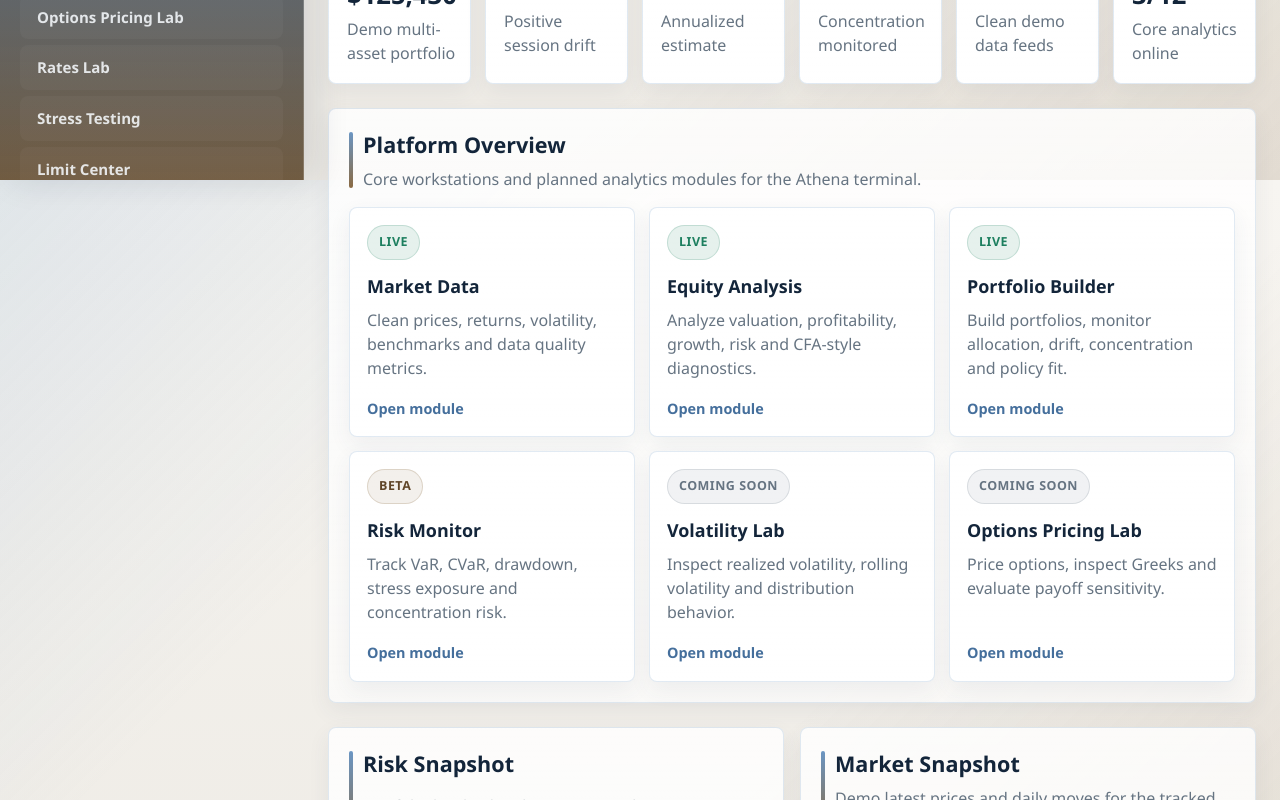
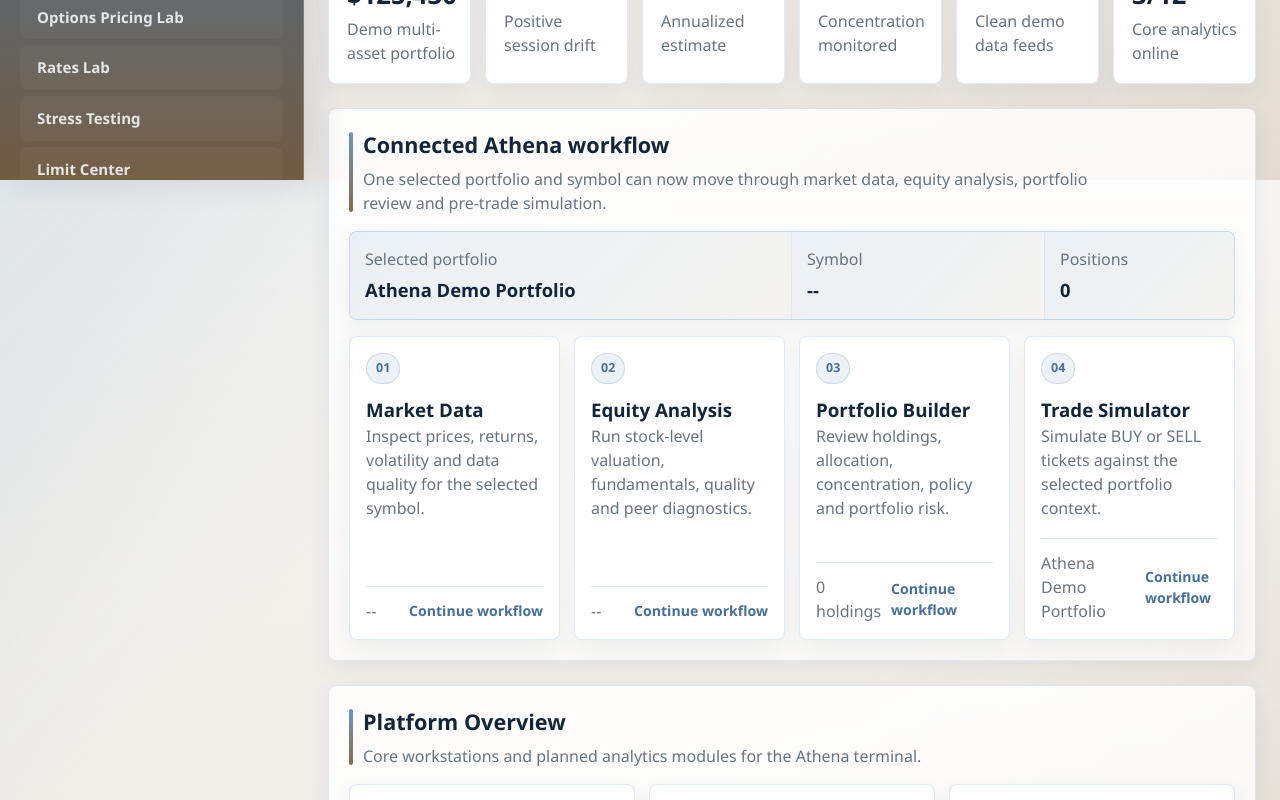
Before and after one commit to avertyChristopher/athena-ai-risk-terminal, a React (Vite) app in the folder frontend/: page / in a window 1280 px wide. Shown: the part 620-1420 px from the top of the page. Built offline with nearby package versions, Linux system fonts and the light colour scheme; no server answers.

Commit message:
feat(dashboard): show connected four-module Athena workflow

```diff
--- a/frontend/src/features/dashboard/pages/DashboardPage.tsx
+++ b/frontend/src/features/dashboard/pages/DashboardPage.tsx
@@ -3,6 +3,7 @@
 
 import { MoneyValue } from "../../../components/finance/MoneyValue";
 import { PercentValue } from "../../../components/finance/PercentValue";
+import { usePortfolioContext } from "../../../context/PortfolioContext";
 import { useHealth } from "../../../hooks/useHealth";
 import { useTranslation } from "../../../hooks/useTranslation";
 
@@ -18,6 +19,13 @@
   description: string;
   status: "Live" | "Demo" | "Beta" | "Coming Soon";
   path: string;
+};
+
+type WorkflowModule = {
+  name: string;
+  description: string;
+  path: string;
+  meta: string;
 };
 
 const kpis: Kpi[] = [
@@ -125,6 +133,12 @@
 
 export function DashboardPage() {
   const { t } = useTranslation();
+  const {
+    holdings,
+    selectedHolding,
+    selectedPortfolioName,
+    selectedSymbol,
+  } = usePortfolioContext();
   const healthQuery = useHealth();
   const isConnected = !healthQuery.isError;
   const statusLabel = healthQuery.isLoading
@@ -132,6 +146,35 @@
     : isConnected
       ? "API Connected"
       : "Demo Data Online";
+  const workflowPortfolioName =
+    selectedPortfolioName || "Athena Demo Portfolio";
+  const workflowSymbol = selectedSymbol || selectedHolding?.symbol || "--";
+  const workflowModules: WorkflowModule[] = [
+    {
+      name: "Market Data",
+      description: "Inspect prices, returns, volatility and data quality for the selected symbol.",
+      path: "/market-data",
+      meta: workflowSymbol,
+    },
+    {
+      name: "Equity Analysis",
+      description: "Run stock-level valuation, fundamentals, quality and peer diagnostics.",
+      path: "/equity-analysis",
+      meta: workflowSymbol,
+    },
+    {
+      name: "Portfolio Builder",
+      description: "Review holdings, allocation, concentration, policy and portfolio risk.",
+      path: "/portfolio-builder",
+      meta: `${holdings.length} holdings`,
+    },
+    {
+      name: "Trade Simulator",
+      description: "Simulate BUY or SELL tickets against the selected portfolio context.",
+      path: "/trade-simulator",
+      meta: workflowPortfolioName,
+    },
+  ];
 
   return (
     <div className="page dashboard-page">
@@ -165,6 +208,36 @@
           <KpiCard key={kpi.label} kpi={kpi} />
         ))}
       </section>
+
+      <DashboardSection
+        title={t("workflow.connectedWorkflow")}
+        description="One selected portfolio and symbol can now move through market data, equity analysis, portfolio review and pre-trade simulation."
+      >
+        <div className="dashboard-workflow-summary">
+          <div>
+            <span>{t("workflow.selectedPortfolio")}</span>
+            <strong>{workflowPortfolioName}</strong>
+          </div>
+          <div>
+            <span>{t("workflow.symbol")}</span>
+            <strong>{workflowSymbol}</strong>
+          </div>
+          <div>
+            <span>{t("workflow.positions")}</span>
+            <strong>{holdings.length}</strong>
+          </div>
+        </div>
+        <div className="dashboard-workflow-grid">
+          {workflowModules.map((module, index) => (
+            <WorkflowCard
+              key={module.name}
+              module={module}
+              step={index + 1}
+              actionLabel={t("workflow.continueWorkflow")}
+            />
+          ))}
+        </div>
+      </DashboardSection>
 
       <DashboardSection
         title="Platform Overview"
@@ -285,3 +358,27 @@
     </Link>
   );
 }
+
+function WorkflowCard({
+  module,
+  step,
+  actionLabel,
+}: {
+  module: WorkflowModule;
+  step: number;
+  actionLabel: string;
+}) {
+  return (
+    <Link className="dashboard-workflow-card" to={module.path}>
+      <div>
+        <span className="dashboard-workflow-step">0{step}</span>
+        <h3>{module.name}</h3>
+        <p>{module.description}</p>
+      </div>
+      <div className="dashboard-workflow-card__footer">
+        <span>{module.meta}</span>
+        <strong>{actionLabel}</strong>
+      </div>
+    </Link>
+  );
+}
--- a/frontend/src/styles.css
+++ b/frontend/src/styles.css
@@ -571,6 +571,103 @@
   color: var(--muted);
 }
 
+.dashboard-workflow-summary {
+  display: grid;
+  grid-template-columns: 1.4fr 0.8fr 0.6fr;
+  gap: 1px;
+  overflow: hidden;
+  border: 1px solid var(--border);
+  border-radius: 8px;
+  background: var(--border);
+  box-shadow: var(--shadow-soft);
+}
+
+.dashboard-workflow-summary div {
+  display: grid;
+  gap: 5px;
+  min-height: 82px;
+  padding: 15px;
+  background:
+    linear-gradient(135deg, rgba(107, 150, 195, 0.12), rgba(138, 106, 67, 0.07)),
+    rgba(255, 255, 255, 0.9);
+}
+
+.dashboard-workflow-summary span,
+.dashboard-workflow-card p,
+.dashboard-workflow-card__footer span {
+  color: var(--muted);
+}
+
+.dashboard-workflow-summary strong {
+  font-size: 1.15rem;
+}
+
+.dashboard-workflow-grid {
+  display: grid;
+  grid-template-columns: repeat(4, minmax(0, 1fr));
+  gap: 14px;
+}
+
+.dashboard-workflow-card {
+  display: flex;
+  flex-direction: column;
+  justify-content: space-between;
+  gap: 18px;
+  min-height: 230px;
+  border: 1px solid var(--border);
+  border-radius: 8px;
+  padding: 16px;
+  background:
+    linear-gradient(180deg, rgba(255, 255, 255, 0.96), rgba(255, 255, 255, 0.82)),
+    var(--surface);
+  box-shadow: var(--shadow-soft);
+  transition:
+    border-color 140ms ease,
+    box-shadow 140ms ease,
+    transform 140ms ease;
+}
+
+.dashboard-workflow-card:hover {
+  border-color: var(--border-strong);
+  box-shadow: var(--shadow-hover);
+  transform: translateY(-2px);
+}
+
+.dashboard-workflow-step {
+  display: inline-flex;
+  width: fit-content;
+  border: 1px solid rgba(107, 150, 195, 0.26);
+  border-radius: 999px;
+  padding: 5px 9px;
+  background: rgba(107, 150, 195, 0.12);
+  color: var(--accent-strong);
+  font-size: 0.78rem;
+  font-weight: 850;
+}
+
+.dashboard-workflow-card h3,
+.dashboard-workflow-card p {
+  margin: 0;
+}
+
+.dashboard-workflow-card h3 {
+  margin-top: 12px;
+}
+
+.dashboard-workflow-card__footer {
+  display: flex;
+  justify-content: space-between;
+  gap: 10px;
+  align-items: center;
+  border-top: 1px solid var(--border);
+  padding-top: 12px;
+}
+
+.dashboard-workflow-card__footer strong {
+  color: var(--accent-strong);
+  font-size: 0.88rem;
+}
+
 .dashboard-split-grid {
   display: grid;
   grid-template-columns: minmax(0, 1fr) minmax(0, 1fr);
@@ -3282,6 +3379,7 @@
   .portfolio-two-column,
   .portfolio-diagnostics-columns,
   .trade-command-panel,
+  .workflow-selector-grid,
   .trade-workbench-grid,
   .trade-two-column,
   .trade-commentary-grid,
@@ -3365,7 +3463,8 @@
   }
 
   .dashboard-kpi-grid,
-  .dashboard-module-grid {
+  .dashboard-module-grid,
+  .dashboard-workflow-grid {
     grid-template-columns: repeat(2, minmax(0, 1fr));
   }
 }
@@ -3429,6 +3528,9 @@
   .portfolio-endpoint-grid,
   .portfolio-diagnostics-grid,
   .trade-analysis-tabs,
+  .workflow-selector-grid,
+  .workflow-stat-list,
+  .workflow-symbol-details,
   .trade-ticket-cost-strip,
   .trade-summary-grid,
   .trade-policy-grid,
@@ -3482,6 +3584,8 @@
 
   .dashboard-kpi-grid,
   .dashboard-module-grid,
+  .dashboard-workflow-grid,
+  .dashboard-workflow-summary,
   .dashboard-risk-grid {
     grid-template-columns: 1fr;
   }
```
